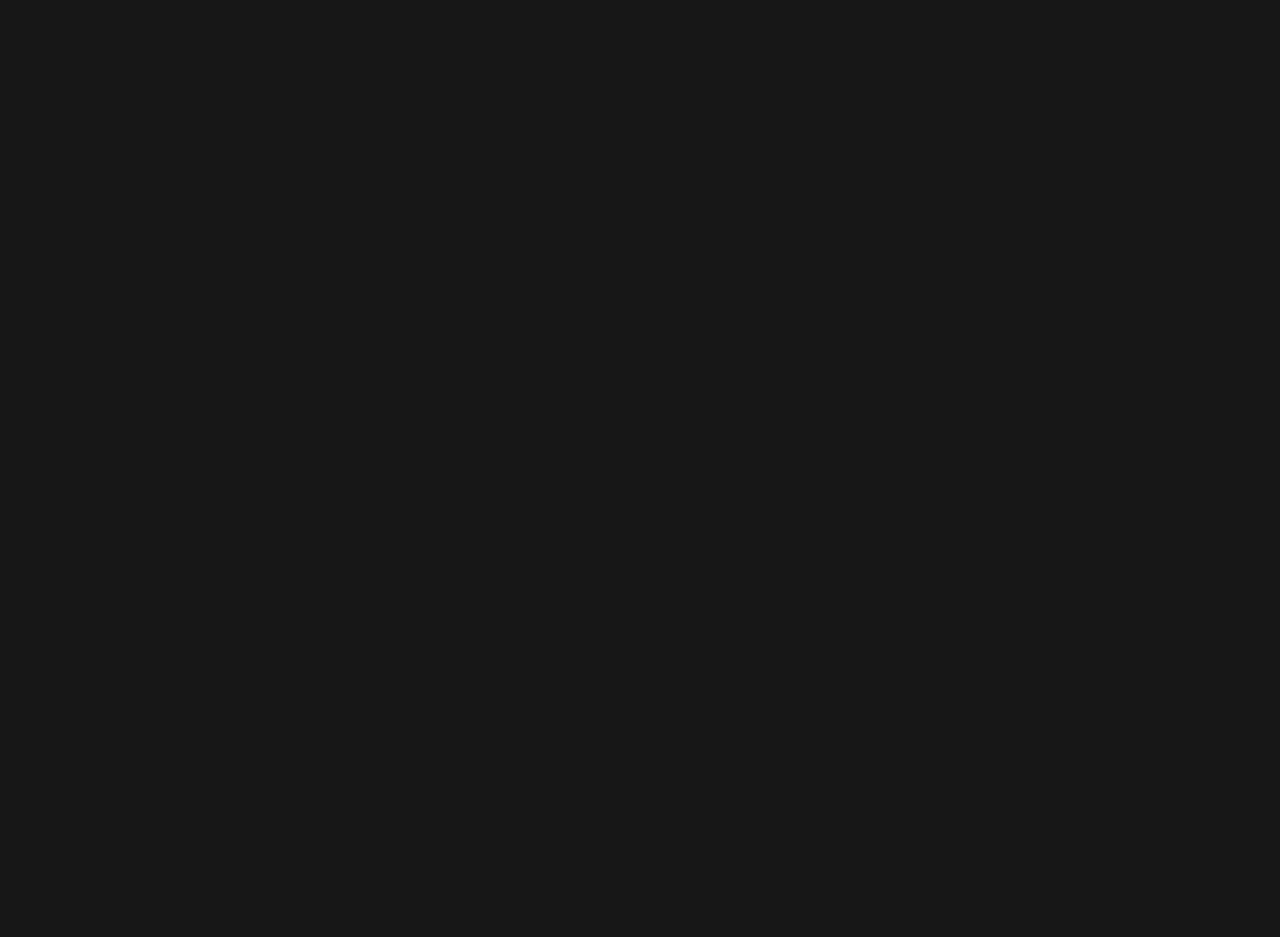
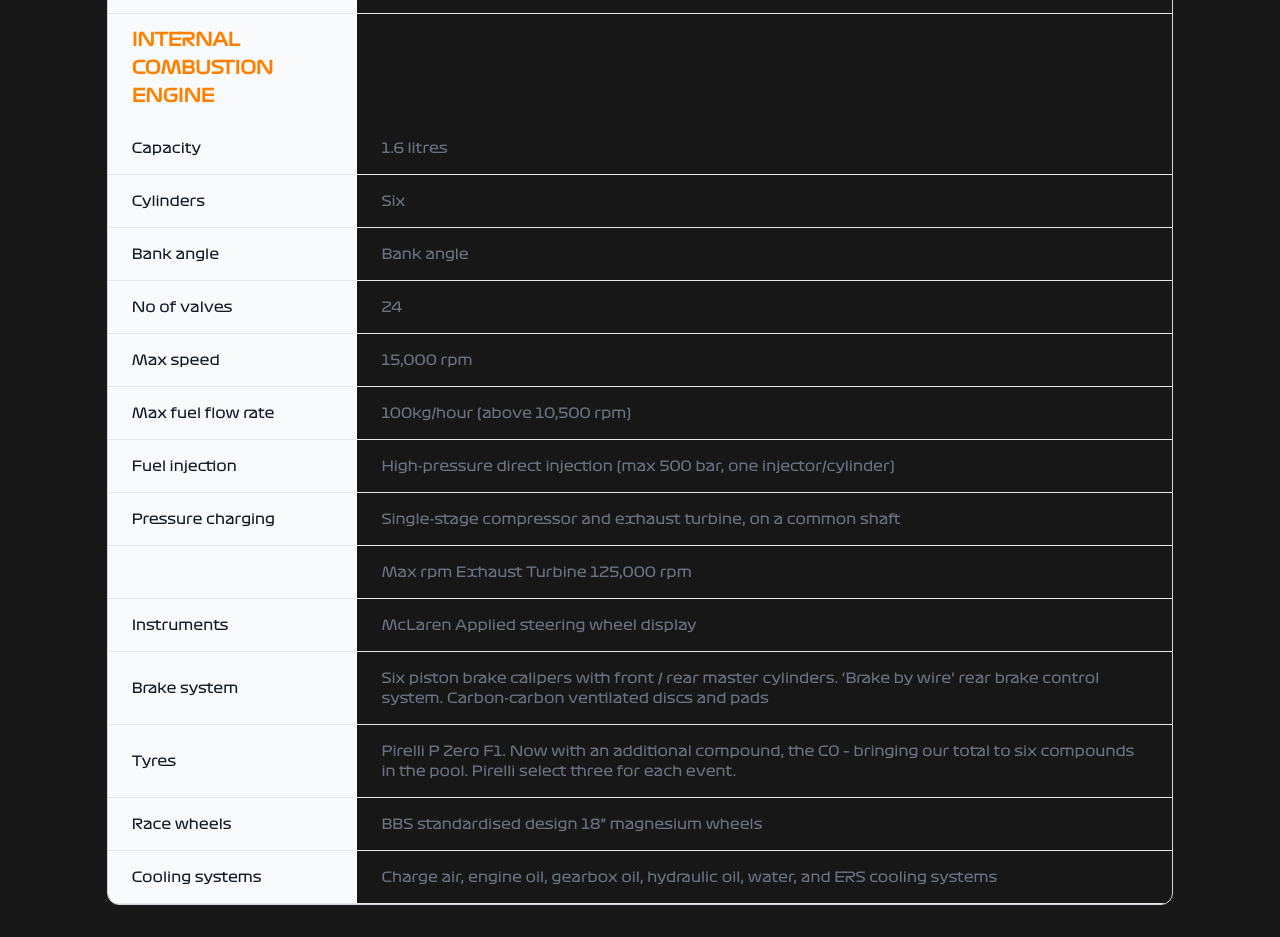
Before and after one commit to AswinP-Thampan/eaf1, a Next.js app: page /mclaren in a window 1280 px wide. Shown: the part 1820-2757 px from the top of the page. Before the commit the page ends 1634 px from the top, so only its background shows below. Built offline with nearby package versions, Linux system fonts and the light colour scheme.

Commit message:
content 2

```diff
--- a/src/app/components/Table.js
+++ b/src/app/components/Table.js
@@ -4,26 +4,40 @@ export default function Table(props) {
 
     console.log(props)
     return (
-        <div className='flex justify-center font-F1R text-lg md:text-xs'>
-            <div class="relative w-10/12 overflow-x-auto sm:rounded-xl">
+        <div className='flex justify-center pb-8 font-F1R text-lg md:text-xs'>
+            <div class="relative w-10/12 overflow-x-auto sm:rounded-xl border border-gray-300">
                 <table class="w-full text-sm text-left rtl:text-right text-gray-500 ">
                     <thead class="text-lg text-mclaren_orange uppercase ">
                         <tr>
                             <th scope="col" class="px-6 py-3 bg-gray-50 ">
-                                Chasis
+                                {props.tableName}
                             </th>
                         </tr>
                     </thead>
                     <tbody>
-                        {props.chasisInfo.map((value) =>
+                        {props.chasisInfo.map((value) => {
+                            if (value.info == '') {
+                                return (
+                                    <tr class="text-lg text-mclaren_orange uppercase ">
+                                        <th scope="col" class="px-6 py-3 bg-gray-50 ">
+                                        {value.title}
+                                        </th>
+                                    </tr>
+                                )
+                            }
+                            else {
+                                return(
                                     <tr class="border-b border-gray-200 ">
                                     <td scope="row" class="px-6 py-4 font-medium text-gray-900 bg-gray-50">
-                                    {value.chasis}
+                                        {value.title}
                                     </td>
                                     <td class="px-6 py-4">
                                         {value.info}
                                     </td>
                                 </tr>
+                                )
+                            }
+                        }
                         )}
                     </tbody>
                 </table>
--- a/src/app/mclaren/page.js
+++ b/src/app/mclaren/page.js
@@ -4,6 +4,7 @@ import React, { useState, useEffect } from 'react'
 import NavBar from '../components/NavBar'
 import ImageGallery from '../components/ImageGallery'
 import Table from '../components/Table'
+import { title } from 'process';
 
 export default function Page() {
 
@@ -29,51 +30,121 @@ export default function Page() {
 
     const chasisInfo = [
         {
-            chasis: "Power Unit type",
+            title: "Power Unit type",
             info: "Mercedes-AMG M14 E Performance  "
         },
         {
-            chasis: "Monocoque",
+            title: "Monocoque",
             info: "Carbon-fibre composite, incorporating driver controls and fuel cell  "
         },
         {
-            chasis: "Safety structures",
+            title: "Safety structures",
             info: "Cockpit survival cell incorporating impact resistant construction and anti-penetration panels, front impact structure, prescribed side impact structures, integrated rear impact structure, front and rear roll structures, halo secondary roll structure, driver headrest protection and safety seat  "
         },
         {
-            chasis: "Bodywork",
+            title: "Bodywork",
             info: "Carbon-fibre composite, including engine cover, sidepods, floor, nose, front wing and rear wing with driver-operated drag reduction system"
         },
         {
-            chasis: "Front suspension",
+            title: "Front suspension",
             info: "Carbon-fibre / titanium suspension legs, pullrod operating inboard torsion bar, spring and damper system"
         },
         {
-            chasis: "Rear suspension",
+            title: "Rear suspension",
             info: "Carbon-fibre / titanium suspension legs, pullrod operating inboard torsion bar, spring and damper system"
         },
         {
-            chasis: "Weight",
+            title: "Weight",
             info: "Overall vehicle weight 798 kg (including driver, excluding fuel)  "
         },
         {
-            chasis: "Weight distribution between ",
+            title: "Weight distribution between ",
             info: "44.6% and 46.1% on front axle  "
         },
         {
-            chasis: "Electronics",
+            title: "Electronics",
             info: "McLaren Applied. Including chassis control, power unit control, data acquisition, sensors, data analysis  "
         },
         {
-            chasis: "Brake system",
+            title: "Instruments",
+            info: "McLaren Applied steering wheel display  "
+        },
+        {
+            title: "Brake system",
             info: "Six piston brake calipers with front / rear master cylinders. ‘Brake by wire’ rear brake control system. Carbon-carbon ventilated discs and pads  "
         },
         {
-            chasis: "Tyres",
+            title: "Tyres",
             info: "Pirelli P Zero F1. Now with an additional compound, the C0 – bringing our total to six compounds in the pool. Pirelli select three for each event. "
         },
+        {
+            title: "Race wheels",
+            info: "BBS standardised design 18” magnesium wheels"
+        },
+        {
+            title: "Cooling systems",
+            info: "Charge air, engine oil, gearbox oil, hydraulic oil, water, and ERS cooling systems  "
+        },
+        {
+            title: "INTERNAL COMBUSTION ENGINE",
+            info: ""
+        }, {
+            title: "Capacity",
+            info: "1.6 litres"
+        },
+        {
+            title: "Cylinders",
+            info: "Six"
+        },
+        {
+            title: "Bank angle",
+            info: "Bank angle"
+        },
+        {
+            title: "No of valves",
+            info: "24"
+        },
+        {
+            title: "Max speed",
+            info: "15,000 rpm"
+        },
+        {
+            title: "Max fuel flow rate",
+            info: "100kg/hour (above 10,500 rpm)"
+        },
+        {
+            title: "Fuel injection",
+            info: "High-pressure direct injection (max 500 bar, one injector/cylinder)  "
+        },
+        {
+            title: "Pressure charging",
+            info: "Single-stage compressor and exhaust turbine, on a common shaft  "
+        },
+        {
+            title: " ",
+            info: "Max rpm Exhaust Turbine 125,000 rpm "
+        },
+        {
+            title: "Instruments",
+            info: "McLaren Applied steering wheel display  "
+        },
+        {
+            title: "Brake system",
+            info: "Six piston brake calipers with front / rear master cylinders. ‘Brake by wire’ rear brake control system. Carbon-carbon ventilated discs and pads  "
+        },
+        {
+            title: "Tyres",
+            info: "Pirelli P Zero F1. Now with an additional compound, the C0 – bringing our total to six compounds in the pool. Pirelli select three for each event. "
+        },
+        {
+            title: "Race wheels",
+            info: "BBS standardised design 18” magnesium wheels"
+        },
+        {
+            title: "Cooling systems",
+            info: "Charge air, engine oil, gearbox oil, hydraulic oil, water, and ERS cooling systems  "
+        },
     ]
-
     const updateState = (imgArr) => {
         setImageArr(imgArr)
     }
@@ -97,7 +168,7 @@ export default function Page() {
                     </div>
                 </div>
             </div>
-            <Table chasisInfo={chasisInfo} />
+            <Table tableName={"Chasis"} chasisInfo={chasisInfo} />
         </div>
     )
 }
```
Lines whose indentation alone changed are shown as unchanged.
